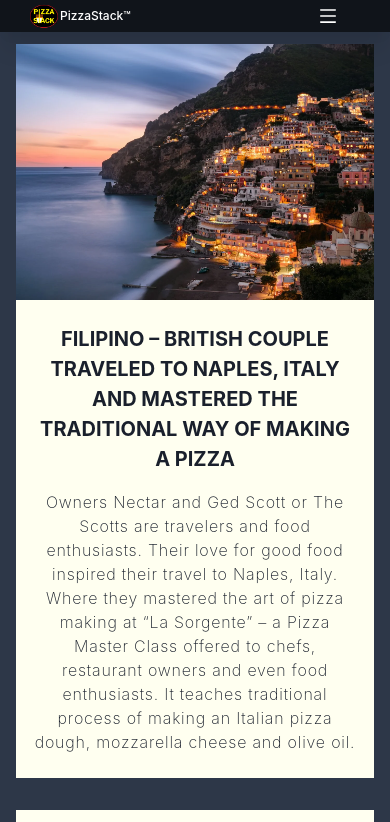
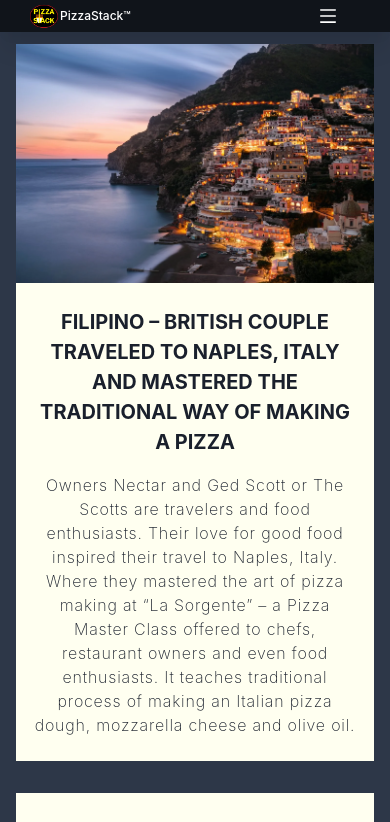
Before and after one commit to jhigger/pizzastack2, a React (Vite) app: page /about in a window 390 px wide. Shown: the top 822 px of the page. Built offline with nearby package versions, Linux system fonts and the light colour scheme.

Commit message:
fixed image responsiveness

```diff
--- a/src/pages/About.jsx
+++ b/src/pages/About.jsx
@@ -83,7 +83,7 @@ const AboutCard = ({image, title, text, flip = false, ...props}) => {
 			<Box w={{lg: '50%'}}>
 				<Image
 					loading="eager"
-					h={{base: 64, lg: 'full'}}
+					h={{lg: 'full'}}
 					rounded={{lg: 'lg'}}
 					objectFit="cover"
 					alignSelf="center"
@@ -127,7 +127,7 @@ const AboutCard = ({image, title, text, flip = false, ...props}) => {
 			bg={'white'}
 			mx={{lg: 8}}
 			display={{lg: 'flex'}}
-			maxW={{lg: '5xl'}}
+			maxW={{base: 'xl', lg: '5xl'}}
 			shadow={{lg: 'lg'}}
 			rounded={{lg: 'lg'}}
 			{...props}
```
